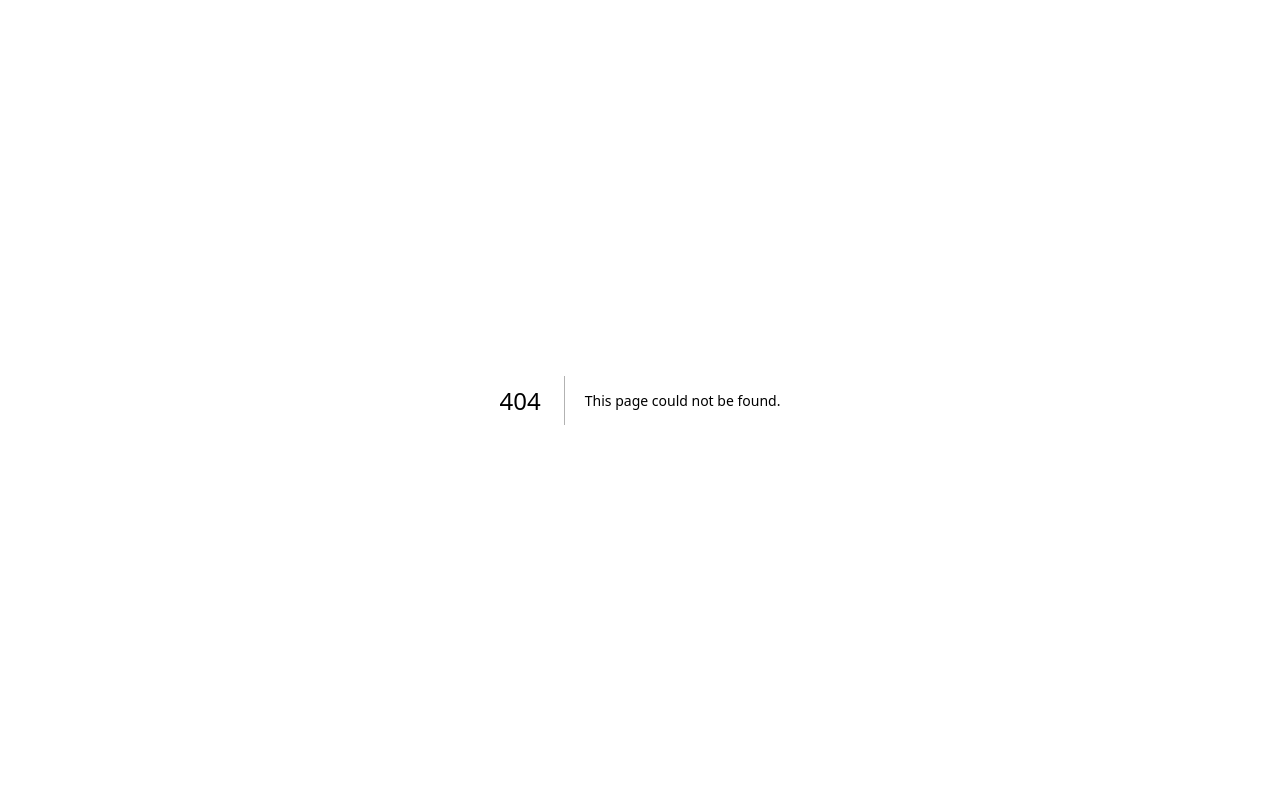
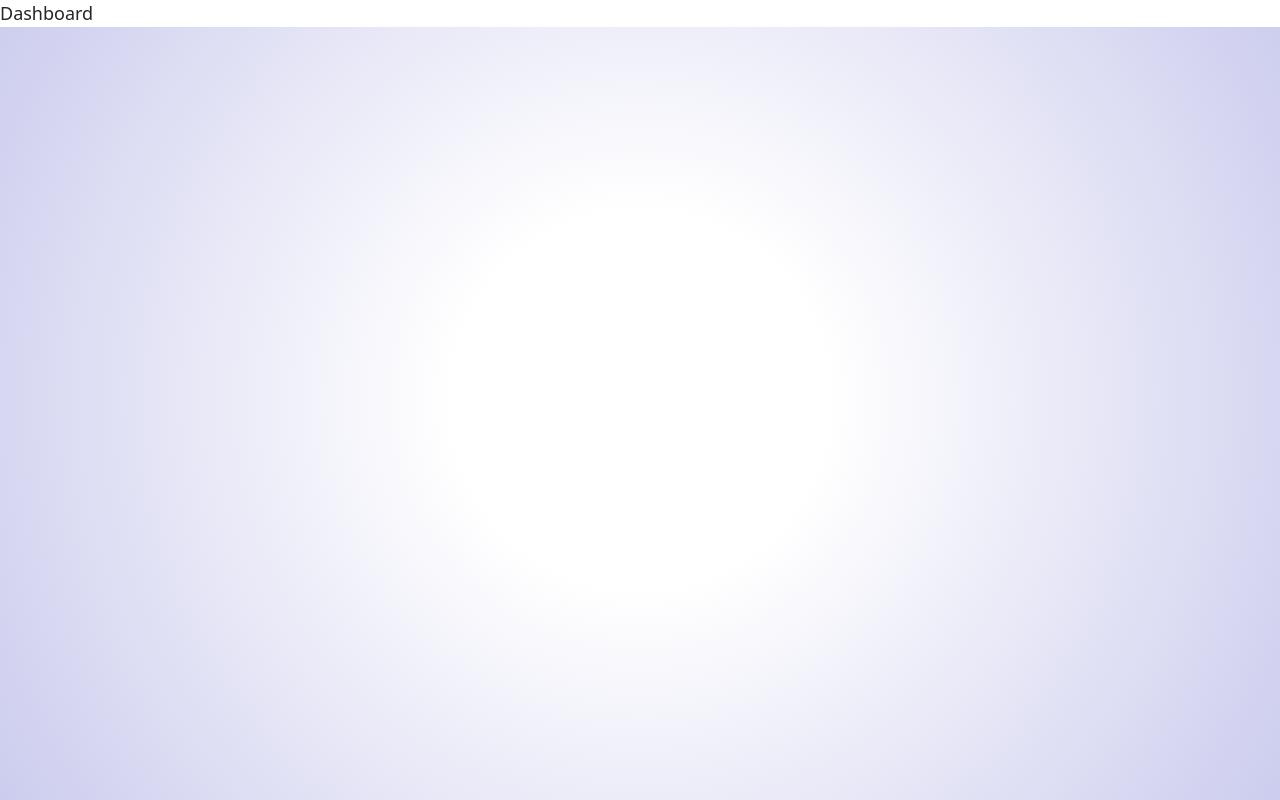
Before and after one commit to ligiabicalho/pontes-e-borboletas, a Next.js app: page /admin/dashboard in a window 1280 px wide. Before the commit this address had no page. Built offline with nearby package versions, Linux system fonts and the light colour scheme; a web font is replaced by a local one.

Commit message:
chore: add new components for admin panel

```diff
--- /dev/null
+++ b/src/pages/admin/dashboard/index.tsx
@@ -0,0 +1,3 @@
+export default function Dashboard() {
+  return <div>Dashboard</div>;
+}
--- /dev/null
+++ b/src/pages/admin/layout.tsx
@@ -0,0 +1,14 @@
+import { ThemeProvider } from "@/provider/theme-provider";
+
+export default function Layout({ children }: { children: React.ReactNode }) {
+  return (
+    <ThemeProvider
+      attribute="class"
+      defaultTheme="system"
+      enableSystem
+      disableTransitionOnChange
+    >
+      <main>{children}</main>
+    </ThemeProvider>
+  );
+}
```
Also changed, not shown: package.json (+5 -5 lines), src/pages/admin/produtos/index.ts (deleted).
